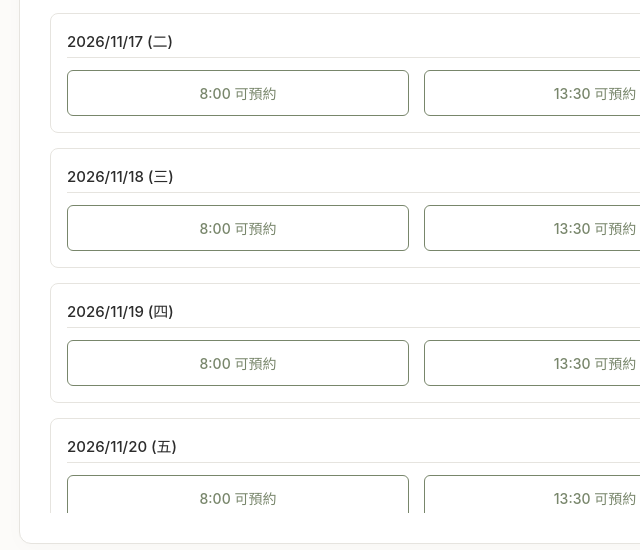
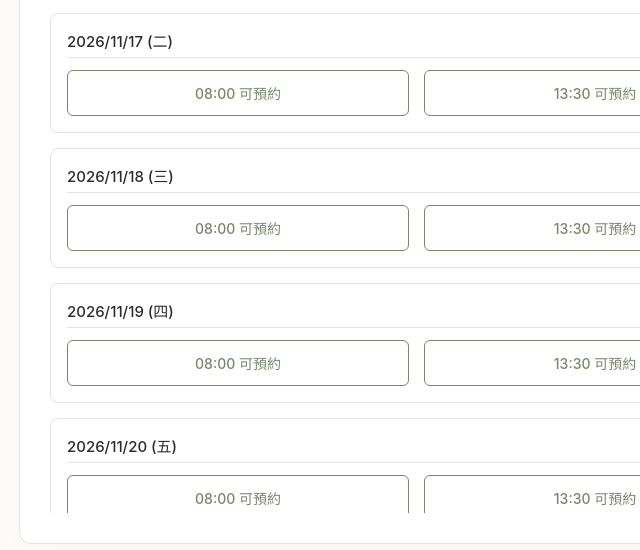
Before and after one commit to haoshi80103-source/Cleaning-booking, a plain HTML site: page index.html in a window 1280 px wide. Shown: the part 204-754 px from the top of the page, 221-861 px from the left. Drawn offline with Linux system fonts and the light colour scheme; no server answers.

Commit message:
Update index.html

```diff
--- a/index.html
+++ b/index.html
@@ -345,7 +345,7 @@
                 let slotsContainer = document.createElement('div');
                 slotsContainer.className = 'slots-container';
 
-                ['8:00', '13:30'].forEach(time => {
+                ['08:00', '13:30'].forEach(time => {
                     let btn = document.createElement('button');
                     btn.className = 'slot-btn';
 
```
